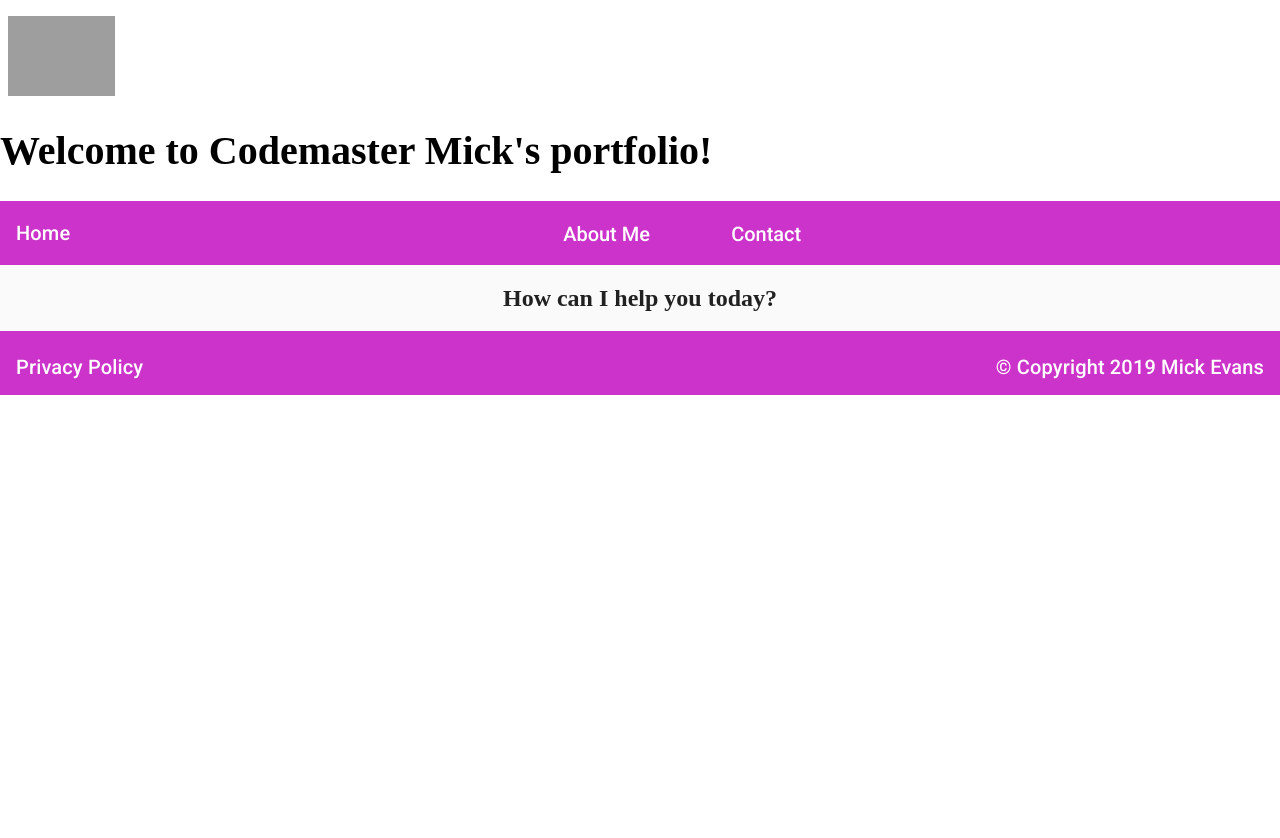
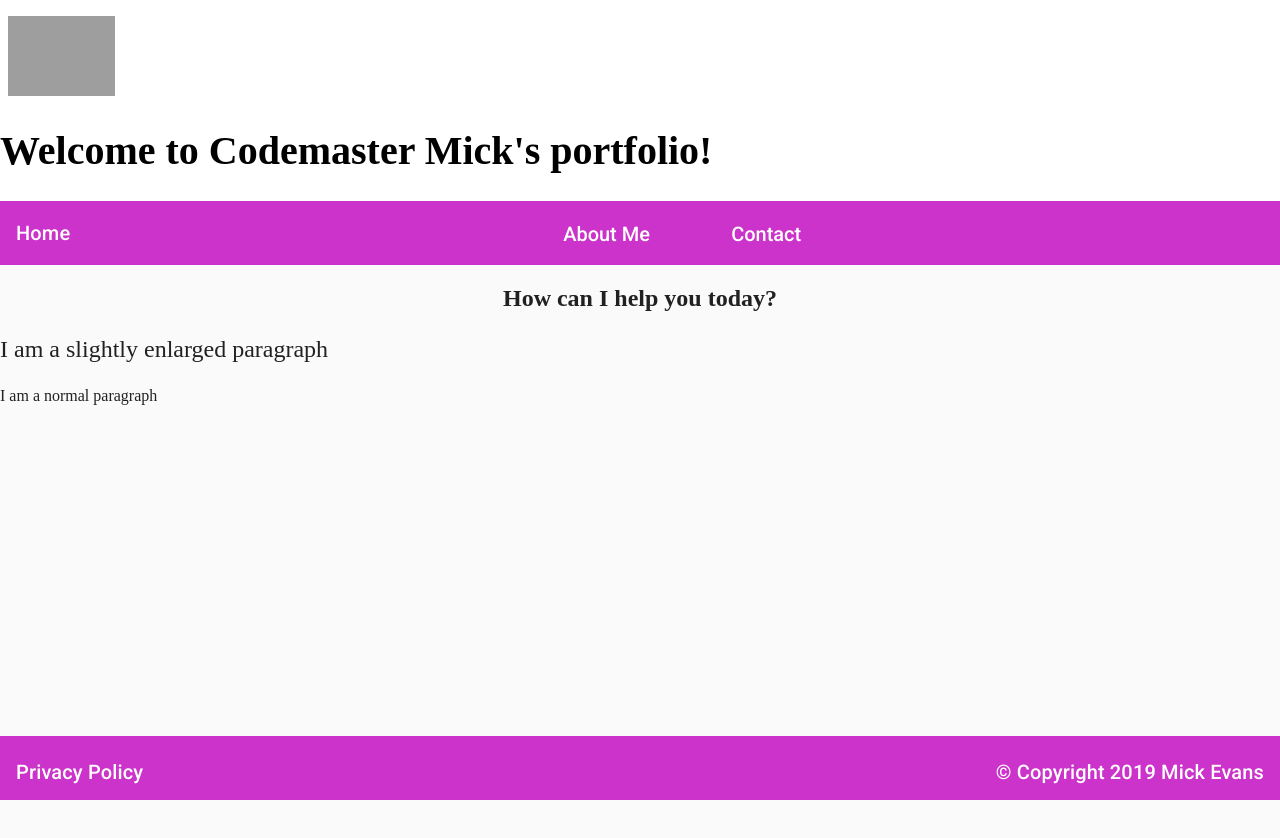
Before and after one commit to codemastermick/devPortfolio, an Angular app: page /home in a window 1280 px wide. Shown: the top 838 px of the page. Before the commit the page ends 800 px from the top, so only its background shows below. Built offline with nearby package versions, Linux system fonts and the light colour scheme; grey boxes are pictures that could not be loaded.

Commit message:
fix(footer): push footer to bottom

```diff
--- a/src/app/app.component.scss
+++ b/src/app/app.component.scss
@@ -33,9 +33,9 @@ mat-sidenav {
 //   background-size: cover;
 // }
 
-// .mainpage {
-//   height: 80vh;
-// }
+.mainpage {
+  height: 80vh;
+}
 
 // .toast-container{
 //   color: whitesmoke;
--- a/src/app/pages/home/home.component.html
+++ b/src/app/pages/home/home.component.html
@@ -1,3 +1,11 @@
 <h2>
   {{tagline}}
 </h2>
+
+<p class="firstPara">
+  I am a slightly enlarged paragraph
+</p>
+
+<p>
+  I am a normal paragraph
+</p>
--- a/src/app/pages/home/home.component.scss
+++ b/src/app/pages/home/home.component.scss
@@ -8,5 +8,5 @@ mat-card {
 }
 
 .firstPara {
-  font-size: 18px;
+  font-size: 1.5em;
 }
```
